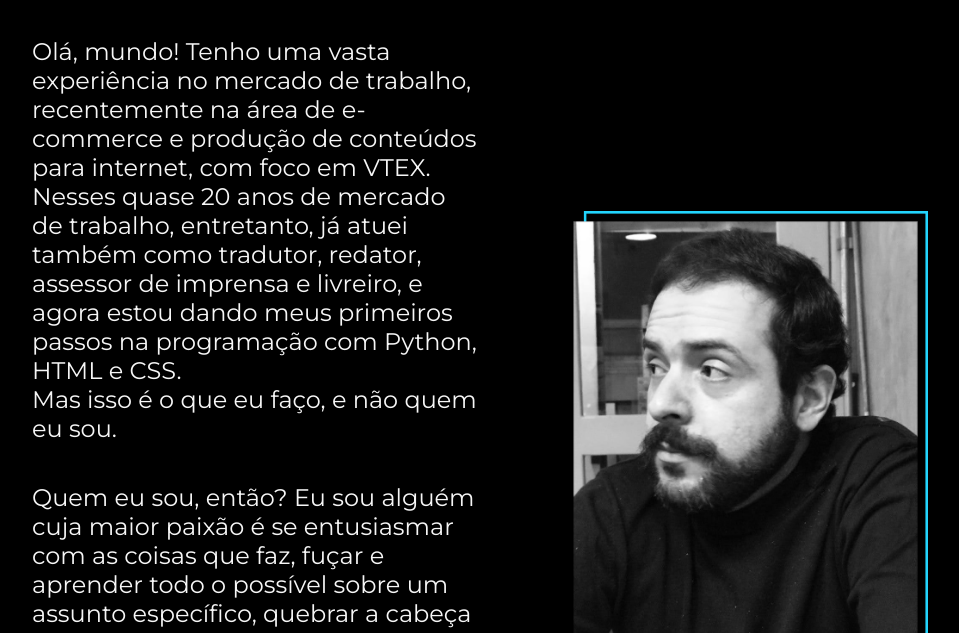
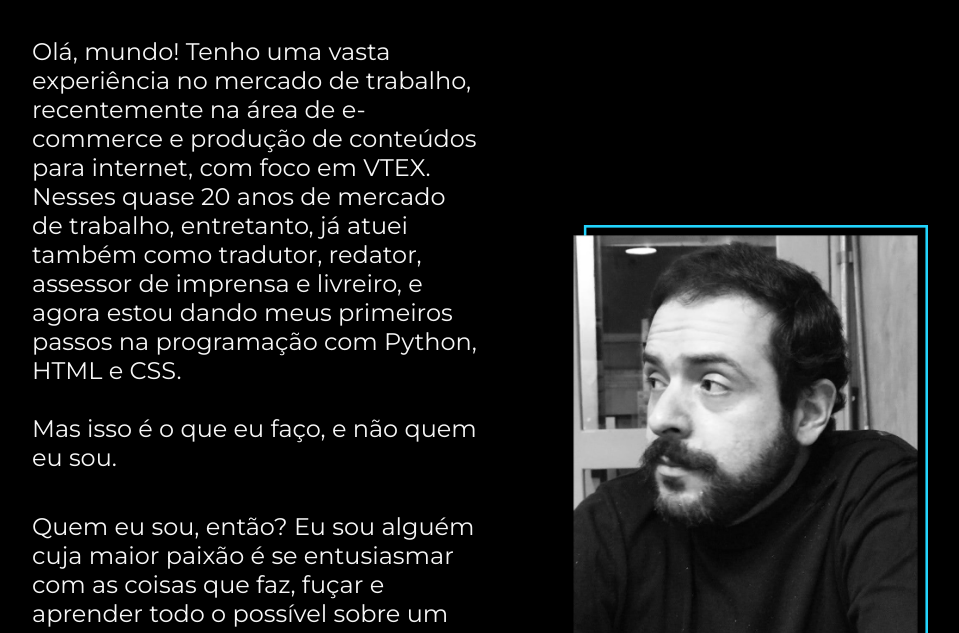
Before and after one commit to rafaeluchacampos/portfolio, a plain HTML site: page about.html in a window 1280 px wide. Shown: the part 167-800 px from the top of the page, without its empty margins (160-1119 px from the left). Drawn offline with nearby package versions, Linux system fonts and the light colour scheme.

Commit message:
Update about.html

```diff
--- a/about.html
+++ b/about.html
@@ -18,7 +18,7 @@
     <main class="apresentacao">
         <section class="apresentacao__conteudo">
             <h1 class="apresentacao__conteudo__titulo">Sobre mim</h1>
-            <p class="apresentacao__conteudo__texto">Olá, mundo! Tenho uma vasta experiência no mercado de trabalho, recentemente na área de e-commerce e produção de conteúdos para internet, com foco em VTEX. Nesses quase 20 anos de mercado de trabalho, entretanto, já atuei também como tradutor, redator, assessor de imprensa e livreiro, e agora estou dando meus primeiros passos na programação com Python, HTML e CSS.<br>Mas isso é o que eu faço, e não quem eu sou.</p>
+            <p class="apresentacao__conteudo__texto">Olá, mundo! Tenho uma vasta experiência no mercado de trabalho, recentemente na área de e-commerce e produção de conteúdos para internet, com foco em VTEX. Nesses quase 20 anos de mercado de trabalho, entretanto, já atuei também como tradutor, redator, assessor de imprensa e livreiro, e agora estou dando meus primeiros passos na programação com Python, HTML e CSS.<br><br>Mas isso é o que eu faço, e não quem eu sou.</p>
             <p class="apresentacao__conteudo__texto">Quem eu sou, então? Eu sou alguém cuja maior paixão é se entusiasmar com as coisas que faz, fuçar e aprender todo o possível sobre um assunto específico, quebrar a cabeça para resolver um problema, conversar com pessoas e entender o que mexe com elas; adoro a parte analítica de uma tarefa, mas também acredito que saber lidar com seus colaboradores de maneira profissional e empática é essencial para entregar os melhores resultados.<br>Vamos conversar?</p>
         </section>
         <img class="apresentacao__image" src="assets/profile_image.png" alt="Foto de Rafael Ucha Campos">
```
